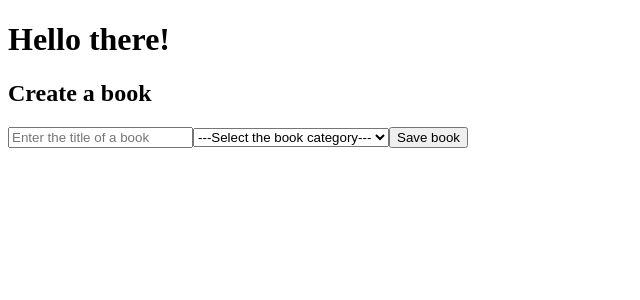
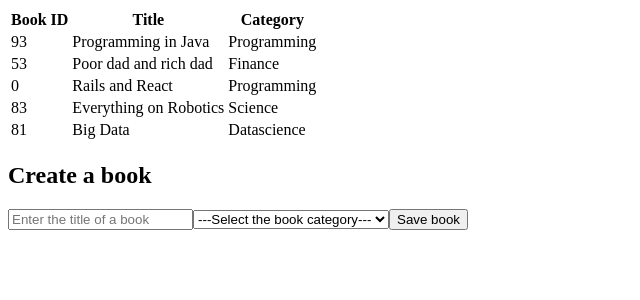
Before and after one commit to descholar-ceo/bookstore-react, a React (Create React App) app: page / in a window 1280 px wide. Shown: the top 300 px of the page, without its empty margins (0-640 px from the left). Built offline with nearby package versions, Linux system fonts and the light colour scheme.

Commit message:
Add initial state

```diff
--- a/src/containers/BookList.js
+++ b/src/containers/BookList.js
@@ -1,32 +1,30 @@
 import { connect } from 'react-redux';
 import PropTypes from 'prop-types';
-// import Book from '../components/Book';
+import Book from '../components/Book';
 import { createBookAction, removeBookAction } from '../actions';
 
 const BookList = ({ books }) => {
-  console.log(books);
-  // const bookRows = books.map(book => (<Book key={`book-number-${book.bookId}`} book={book} />));
+  const bookRows = books.map(book => (<Book key={`book-number-${book.bookId}`} book={book} />));
 
   return (
-    <h1>Hello there!</h1>
-    // <div>
-    //   <table>
-    //     <thead>
-    //       <th>
-    //         Book ID
-    //       </th>
-    //       <th>
-    //         Title
-    //       </th>
-    //       <th>
-    //         Category
-    //       </th>
-    //     </thead>
-    //     <tbody>
-    //       {bookRows}
-    //     </tbody>
-    //   </table>
-    // </div>
+    <div>
+      <table>
+        <thead>
+          <th>
+            Book ID
+          </th>
+          <th>
+            Title
+          </th>
+          <th>
+            Category
+          </th>
+        </thead>
+        <tbody>
+          {bookRows}
+        </tbody>
+      </table>
+    </div>
   );
 };
 
@@ -35,7 +33,7 @@ BookList.propTypes = {
   books: PropTypes.array.isRequired,
 };
 
-const mapStateToProps = state => ({ books: state.bookReducer });
+const mapStateToProps = state => ({ books: state.bookReducer.books });
 const mapDispatchToProps = dispatch => ({
   createBook: book => dispatch(createBookAction(book)),
   removeBook: bookId => dispatch(removeBookAction(bookId)),
--- a/src/index.js
+++ b/src/index.js
@@ -7,11 +7,9 @@ import './assets/styles/styles.css';
 import store from './store';
 
 ReactDOM.render(
-  <React.StrictMode>
-    <Provider store={store}>
-      <App />
-    </Provider>
-  </React.StrictMode>,
+  <Provider store={store}>
+    <App />
+  </Provider>,
   document.getElementById('root'),
 );
 
--- a/src/reducers/book.js
+++ b/src/reducers/book.js
@@ -1,6 +1,14 @@
 import { CREATE_BOOK, REMOVE_BOOK } from '../actions/actionsTypes';
 
-const initialState = {};
+const initialState = {
+  books: [
+    { bookId: Math.floor((Math.random() * 100)), bookTitle: 'Programming in Java', bookCategory: 'Programming' },
+    { bookId: Math.floor((Math.random() * 100)), bookTitle: 'Poor dad and rich dad', bookCategory: 'Finance' },
+    { bookId: Math.floor((Math.random() * 100)), bookTitle: 'Rails and React', bookCategory: 'Programming' },
+    { bookId: Math.floor((Math.random() * 100)), bookTitle: 'Everything on Robotics', bookCategory: 'Science' },
+    { bookId: Math.floor((Math.random() * 100)), bookTitle: 'Big Data', bookCategory: 'Datascience' },
+  ],
+};
 
 const bookReducer = (state = initialState, action) => {
   switch (action.type) {
--- a/src/store.js
+++ b/src/store.js
@@ -3,19 +3,9 @@ import { composeWithDevTools } from 'redux-devtools-extension';
 import thunk from 'redux-thunk';
 import rootReducer from './reducers';
 
-const getRandomBookId = () => Math.floor((Math.random() * 1000) + 1);
-const initialState = {
-  books: [
-    { bookId: getRandomBookId(), bookTitle: 'Programming in Java', bookCategory: 'Programming' },
-    { bookId: getRandomBookId(), bookTitle: 'Poor dad and rich dad', bookCategory: 'Finance' },
-    { bookId: getRandomBookId(), bookTitle: 'Rails and React', bookCategory: 'Programming' },
-    { bookId: getRandomBookId(), bookTitle: 'Everything on Robotics', bookCategory: 'Science' },
-    { bookId: getRandomBookId(), bookTitle: 'Big Data', bookCategory: 'Datascience' },
-  ],
-};
 const middleware = [thunk];
 const middlewareEnhanced = applyMiddleware(...middleware);
 
-const store = createStore(rootReducer, initialState, composeWithDevTools(middlewareEnhanced));
+const store = createStore(rootReducer, composeWithDevTools(middlewareEnhanced));
 
 export default store;
```
